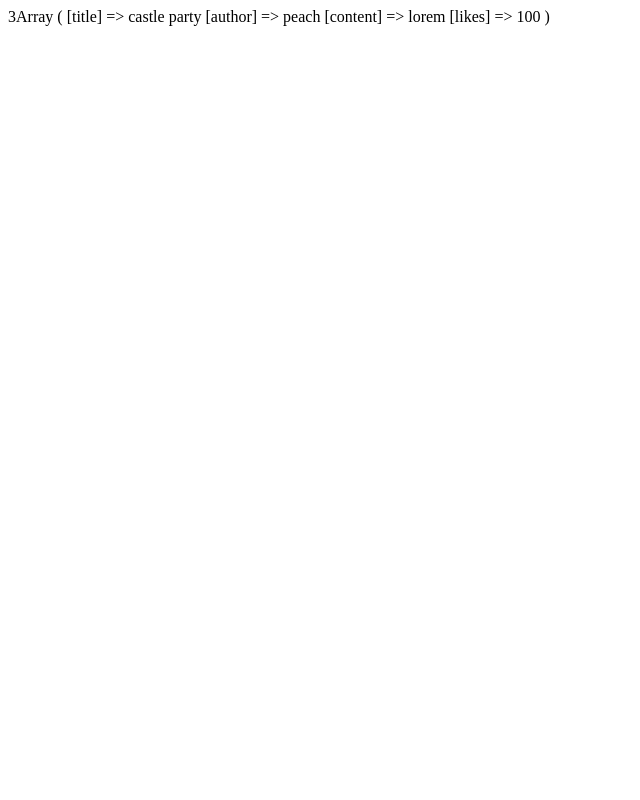
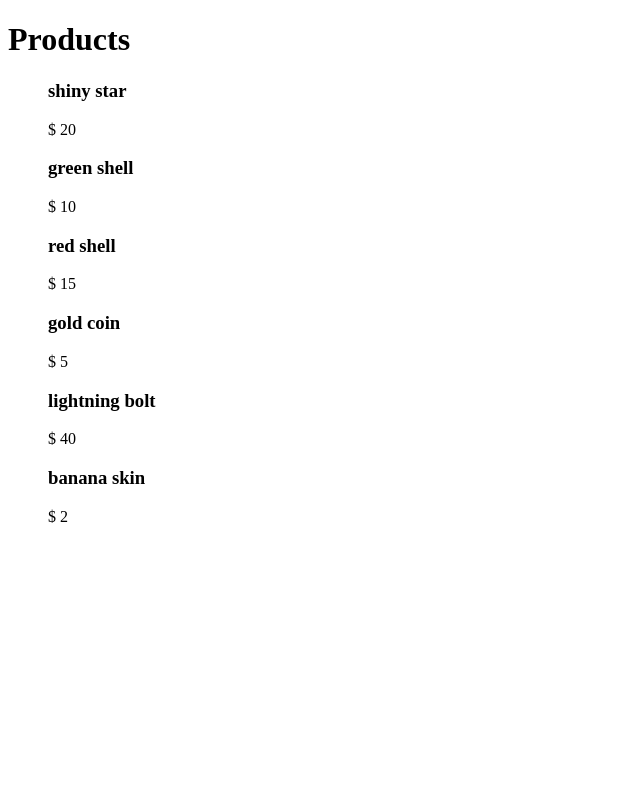
Before and after one commit to alfaro-matttthew/php-project, a PHP site: page / in a window 1280 px wide. Shown: the whole page, without its empty margins (0-640 px from the left). Run offline with PHP 8.4, Linux system fonts and the light colour scheme.

Commit message:
loop practice and displaying php in html

```diff
--- a/index.php
+++ b/index.php
@@ -1,19 +1,41 @@
 <?php
 
-$blogs = [
-    ['title'=>'mario party', 'author'=>'mario', 'content'=>'lorem', 'likes'=>30],
-    ['title'=>'mario kart cheats', 'author'=>'toad', 'content'=>'lorem', 'likes'=>25],
-    ['title'=>'zelda hidden chests', 'author'=>'link', 'content'=>'lorem', 'likes'=>50]
-];
+$ninjas = ['shaun', 'ryu', 'yoshi'];
 
-// print_r($blogs[1][1]);
-// print_r($blogs[1]['author']);
-echo count($blogs);
-$blogs[] = ['title'=>'castle party', 'author'=>'peach', 'content'=>'lorem', 'likes'=>100];
+// for ($i = 0; $i < count($ninjas); $i++) {
+//     echo 'My name is ' . $ninjas[$i] . '<br>';
+// }
 
-// print_r($blogs);
-$popped = array_pop($blogs);
-print_r($popped);
+// foreach($ninjas as $ninja) {
+//     echo $ninja . '<br />';
+// }
+
+$products = [
+    [
+        'name'=>'shiny star',
+        'price'=>20,
+    ],
+    [
+        'name'=>'green shell',
+        'price'=>10,
+    ],
+    [
+        'name'=>'red shell',
+        'price'=>15,
+    ],
+    [
+        'name'=>'gold coin',
+        'price'=>5,
+    ],
+    [
+        'name'=>'lightning bolt',
+        'price'=>40,
+    ],
+    [
+        'name'=>'banana skin',
+        'price'=>2,
+    ],
+]
 
 ?>
 
@@ -26,5 +48,15 @@ print_r($popped);
 </head>
 <body>
 
+    <h1>Products</h1>
+    <ul>
+        <?php foreach($products as $product) { ?>
+
+            <h3><?php echo $product['name']; ?></h3>
+            <p>$ <?php echo $product['price']; ?></p>
+
+        <?php } ?>
+    </ul>
+
 </body>
 </html>
```
